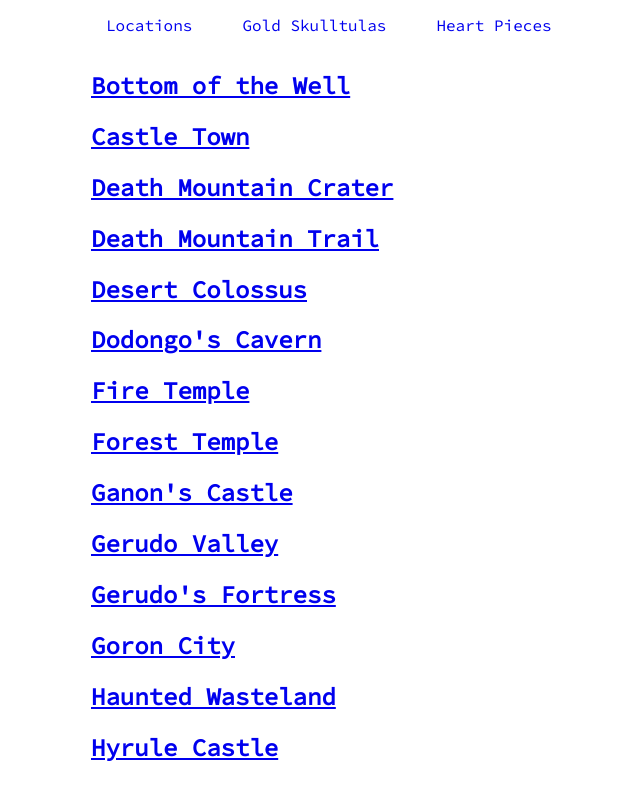
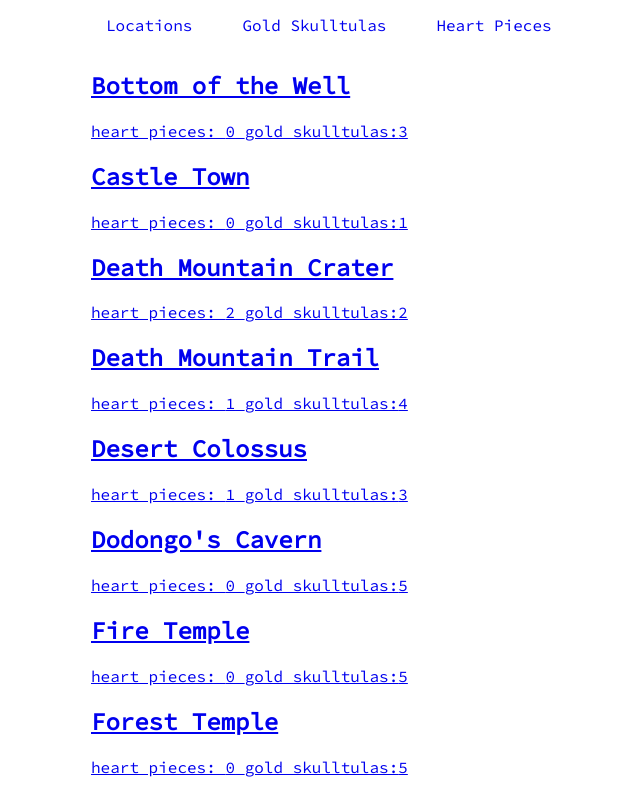
Before and after one commit to chrisdfe/oot-tracker, a React (Create React App) app: page /locations in a window 1280 px wide. Shown: the top 786 px of the page, without its empty margins (199-839 px from the left). Built offline with nearby package versions, Linux system fonts and the light colour scheme.

Commit message:
Beefing up locations index page + locations script

```diff
--- a/src/App.tsx
+++ b/src/App.tsx
@@ -1,5 +1,5 @@
 import React from "react";
-import { BrowserRouter as Router, Switch, Route, Link } from "react-router-dom";
+import { BrowserRouter as Router, Switch, Route } from "react-router-dom";
 
 import { Helmet } from "react-helmet";
 import { createGlobalStyle } from "styled-components";
--- a/src/data/locations.json
+++ b/src/data/locations.json
@@ -1,134 +1,384 @@
 [
     {
         "slug": "bottom-of-the-well",
-        "title": "Bottom of the Well"
+        "title": "Bottom of the Well",
+        "heartPieceIds": [],
+        "goldSkulltulaIds": [
+            "79",
+            "80",
+            "81"
+        ]
     },
     {
         "slug": "castle-town",
-        "title": "Castle Town"
+        "title": "Castle Town",
+        "heartPieceIds": [],
+        "goldSkulltulaIds": [
+            "4"
+        ]
     },
     {
         "slug": "death-mountain-crater",
-        "title": "Death Mountain Crater"
+        "title": "Death Mountain Crater",
+        "heartPieceIds": [
+            "11",
+            "27"
+        ],
+        "goldSkulltulaIds": [
+            "27",
+            "57"
+        ]
     },
     {
         "slug": "death-mountain-trail",
-        "title": "Death Mountain Trail"
+        "title": "Death Mountain Trail",
+        "heartPieceIds": [
+            "26"
+        ],
+        "goldSkulltulaIds": [
+            "21",
+            "25",
+            "63",
+            "64"
+        ]
     },
     {
         "slug": "desert-colossus",
-        "title": "Desert Colossus"
+        "title": "Desert Colossus",
+        "heartPieceIds": [
+            "36"
+        ],
+        "goldSkulltulaIds": [
+            "92",
+            "93",
+            "94"
+        ]
     },
     {
         "slug": "dodongos-cavern",
-        "title": "Dodongo's Cavern"
+        "title": "Dodongo's Cavern",
+        "heartPieceIds": [],
+        "goldSkulltulaIds": [
+            "22",
+            "23",
+            "24",
+            "44",
+            "55"
+        ]
     },
     {
         "slug": "fire-temple",
-        "title": "Fire Temple"
+        "title": "Fire Temple",
+        "heartPieceIds": [],
+        "goldSkulltulaIds": [
+            "58",
+            "59",
+            "60",
+            "61",
+            "62"
+        ]
     },
     {
         "slug": "forest-temple",
-        "title": "Forest Temple"
+        "title": "Forest Temple",
+        "heartPieceIds": [],
+        "goldSkulltulaIds": [
+            "50",
+            "51",
+            "52",
+            "53",
+            "54"
+        ]
     },
     {
         "slug": "ganons-castle",
-        "title": "Ganon's Castle"
+        "title": "Ganon's Castle",
+        "heartPieceIds": [],
+        "goldSkulltulaIds": [
+            "46"
+        ]
     },
     {
         "slug": "gerudo-valley",
-        "title": "Gerudo Valley"
+        "title": "Gerudo Valley",
+        "heartPieceIds": [
+            "4",
+            "5"
+        ],
+        "goldSkulltulaIds": [
+            "14",
+            "40",
+            "87",
+            "88"
+        ]
     },
     {
         "slug": "gerudos-fortress",
-        "title": "Gerudo's Fortress"
+        "title": "Gerudo's Fortress",
+        "heartPieceIds": [
+            "34",
+            "35"
+        ],
+        "goldSkulltulaIds": [
+            "89",
+            "90"
+        ]
     },
     {
         "slug": "goron-city",
-        "title": "Goron City"
+        "title": "Goron City",
+        "heartPieceIds": [
+            "10"
+        ],
+        "goldSkulltulaIds": [
+            "26",
+            "56"
+        ]
     },
     {
         "slug": "haunted-wasteland",
-        "title": "Haunted Wasteland"
+        "title": "Haunted Wasteland",
+        "heartPieceIds": [],
+        "goldSkulltulaIds": [
+            "91"
+        ]
     },
     {
         "slug": "hyrule-castle",
-        "title": "Hyrule Castle"
+        "title": "Hyrule Castle",
+        "heartPieceIds": [],
+        "goldSkulltulaIds": [
+            "5",
+            "78"
+        ]
     },
     {
         "slug": "hyrule-field",
-        "title": "Hyrule Field"
+        "title": "Hyrule Field",
+        "heartPieceIds": [
+            "14",
+            "25"
+        ],
+        "goldSkulltulaIds": [
+            "39",
+            "42"
+        ]
     },
     {
         "slug": "ice-cavern",
-        "title": "Ice Cavern"
+        "title": "Ice Cavern",
+        "heartPieceIds": [
+            "29"
+        ],
+        "goldSkulltulaIds": [
+            "68",
+            "69",
+            "70"
+        ]
     },
     {
         "slug": "inside-jabu-jabus-belly",
-        "title": "Inside Jabu-Jabu's Belly"
+        "title": "Inside Jabu-Jabu's Belly",
+        "heartPieceIds": [],
+        "goldSkulltulaIds": [
+            "31",
+            "32",
+            "33",
+            "34"
+        ]
     },
     {
         "slug": "inside-the-deku-tree",
-        "title": "Inside The Deku Tree"
+        "title": "Inside The Deku Tree",
+        "heartPieceIds": [],
+        "goldSkulltulaIds": [
+            "1",
+            "2",
+            "3",
+            "36"
+        ]
     },
     {
         "slug": "kakariko-graveyard",
-        "title": "Kakariko Graveyard"
+        "title": "Kakariko Graveyard",
+        "heartPieceIds": [],
+        "goldSkulltulaIds": [
+            "6",
+            "43"
+        ]
     },
     {
         "slug": "kakariko-village",
-        "title": "Kakariko Village"
+        "title": "Kakariko Village",
+        "heartPieceIds": [
+            "12",
+            "19",
+            "21",
+            "22"
+        ],
+        "goldSkulltulaIds": [
+            "7",
+            "8",
+            "9",
+            "10",
+            "11",
+            "45"
+        ]
     },
     {
         "slug": "kakariko-village-graveyard",
-        "title": "Kakariko Village Graveyard"
+        "title": "Kakariko Village Graveyard",
+        "heartPieceIds": [
+            "1",
+            "2",
+            "18",
+            "20"
+        ],
+        "goldSkulltulaIds": []
     },
     {
         "slug": "kokiri-forest",
-        "title": "Kokiri Forest"
+        "title": "Kokiri Forest",
+        "heartPieceIds": [],
+        "goldSkulltulaIds": [
+            "17",
+            "20",
+            "47"
+        ]
     },
     {
         "slug": "lake-hylia",
-        "title": "Lake Hylia"
+        "title": "Lake Hylia",
+        "heartPieceIds": [
+            "6",
+            "23",
+            "24"
+        ],
+        "goldSkulltulaIds": [
+            "15",
+            "16",
+            "41",
+            "71",
+            "77"
+        ]
     },
     {
         "slug": "lon-lon-ranch",
-        "title": "Lon Lon Ranch"
+        "title": "Lon Lon Ranch",
+        "heartPieceIds": [
+            "3"
+        ],
+        "goldSkulltulaIds": [
+            "12",
+            "13",
+            "37",
+            "38"
+        ]
     },
     {
         "slug": "lost-woods",
-        "title": "Lost Woods"
+        "title": "Lost Woods",
+        "heartPieceIds": [
+            "7",
+            "8"
+        ],
+        "goldSkulltulaIds": [
+            "18",
+            "19",
+            "48"
+        ]
     },
     {
         "slug": "market",
-        "title": "Market"
+        "title": "Market",
+        "heartPieceIds": [
+            "9",
+            "13",
+            "33"
+        ],
+        "goldSkulltulaIds": []
     },
     {
         "slug": "sacred-forest-meadow",
-        "title": "Sacred Forest Meadow"
+        "title": "Sacred Forest Meadow",
+        "heartPieceIds": [],
+        "goldSkulltulaIds": [
+            "49"
+        ]
     },
     {
         "slug": "shadow-temple",
-        "title": "Shadow Temple"
+        "title": "Shadow Temple",
+        "heartPieceIds": [],
+        "goldSkulltulaIds": [
+            "82",
+            "83",
+            "84",
+            "85",
+            "86"
+        ]
     },
     {
         "slug": "spirit-temple",
-        "title": "Spirit Temple"
+        "title": "Spirit Temple",
+        "heartPieceIds": [],
+        "goldSkulltulaIds": [
+            "95",
+            "96",
+            "97",
+            "98",
+            "99"
+        ]
     },
     {
         "slug": "water-temple",
-        "title": "Water Temple"
+        "title": "Water Temple",
+        "heartPieceIds": [],
+        "goldSkulltulaIds": [
+            "72",
+            "73",
+            "74",
+            "75",
+            "76"
+        ]
     },
     {
         "slug": "zoras-domain",
-        "title": "Zora's Domain"
+        "title": "Zora's Domain",
+        "heartPieceIds": [
+            "17"
+        ],
+        "goldSkulltulaIds": [
+            "67"
+        ]
     },
     {
         "slug": "zoras-fountain",
-        "title": "Zora's Fountain"
+        "title": "Zora's Fountain",
+        "heartPieceIds": [
+            "28",
+            "30"
+        ],
+        "goldSkulltulaIds": [
+            "30",
+            "35",
+            "100"
+        ]
     },
     {
         "slug": "zoras-river",
-        "title": "Zora's River"
+        "title": "Zora's River",
+        "heartPieceIds": [
+            "15",
+            "16",
+            "31",
+            "32"
+        ],
+        "goldSkulltulaIds": [
+            "28",
+            "29",
+            "65",
+            "66"
+        ]
     }
 ]
--- a/src/pages/HeartPieces/components/HeartPieceList.tsx
+++ b/src/pages/HeartPieces/components/HeartPieceList.tsx
@@ -6,8 +6,8 @@
 interface Props {
   heartPieces: HeartPiece[];
   collectedHearts: string[];
-  locationWhitelist: HeartPieceLocations;
   onToggleCollected: (heartPiece: HeartPiece) => void;
+  locationWhitelist?: HeartPieceLocations;
 }
 
 const HeartPieceListWrapper = styled.div`
@@ -16,19 +16,22 @@
 
 const HeartPieceList = ({
   heartPieces,
-  locationWhitelist,
   collectedHearts,
-  onToggleCollected
+  onToggleCollected,
+  locationWhitelist
 }: Props) => {
-  const filteredHeartPieces = heartPieces.filter(({ location }) =>
-    locationWhitelist.includes(location)
-  );
+  const filteredHeartPieces = locationWhitelist
+    ? heartPieces.filter(({ location }) => locationWhitelist.includes(location))
+    : heartPieces;
 
   return (
     <HeartPieceListWrapper>
-      <h4>
-        Showing {filteredHeartPieces.length} hearts ({heartPieces.length} total)
-      </h4>
+      {locationWhitelist && (
+        <h4>
+          Showing {filteredHeartPieces.length} hearts ({heartPieces.length}{" "}
+          total)
+        </h4>
+      )}
       {filteredHeartPieces.map(heartPiece => (
         <HeartPieceListItem
           key={heartPiece.number}
--- a/src/pages/HeartPieces/components/HeartPieceListItem.tsx
+++ b/src/pages/HeartPieces/components/HeartPieceListItem.tsx
@@ -1,4 +1,4 @@
-import React, { useState } from "react";
+import React from "react";
 import styled, { css } from "styled-components";
 
 export interface Props {
--- a/src/pages/locations/LocationsIndexPage.tsx
+++ b/src/pages/locations/LocationsIndexPage.tsx
@@ -7,6 +7,8 @@
 type Location = {
   slug: string;
   title: string;
+  heartPieceIds: string[];
+  goldSkulltulaIds: string[];
 };
 
 interface LocationListItemProps {
@@ -17,6 +19,13 @@
   <div>
     <Link to={`/locations/${location.slug}`}>
       <h2>{location.title}</h2>
+      <p>
+        <span>heart pieces: {location.heartPieceIds.length}</span>&nbsp;
+        <span>
+          gold skulltulas:
+          {location.goldSkulltulaIds.length}
+        </span>
+      </p>
     </Link>
   </div>
 );
```
Also changed, not shown: scripts/data/extractLocations.js (+24 -10 lines), src/pages/locations/LocationDetailPage.tsx (+18 -6 lines), 1 other file (tests, documents, lock files or other folders).
